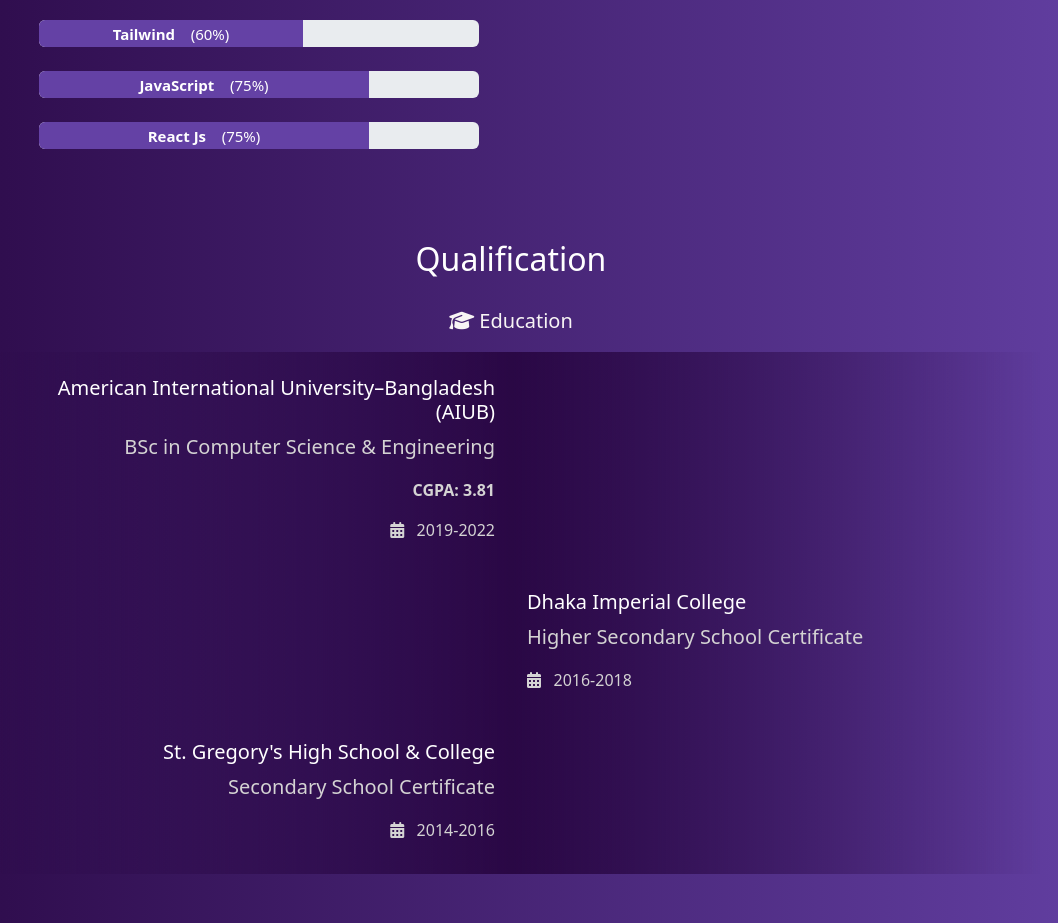
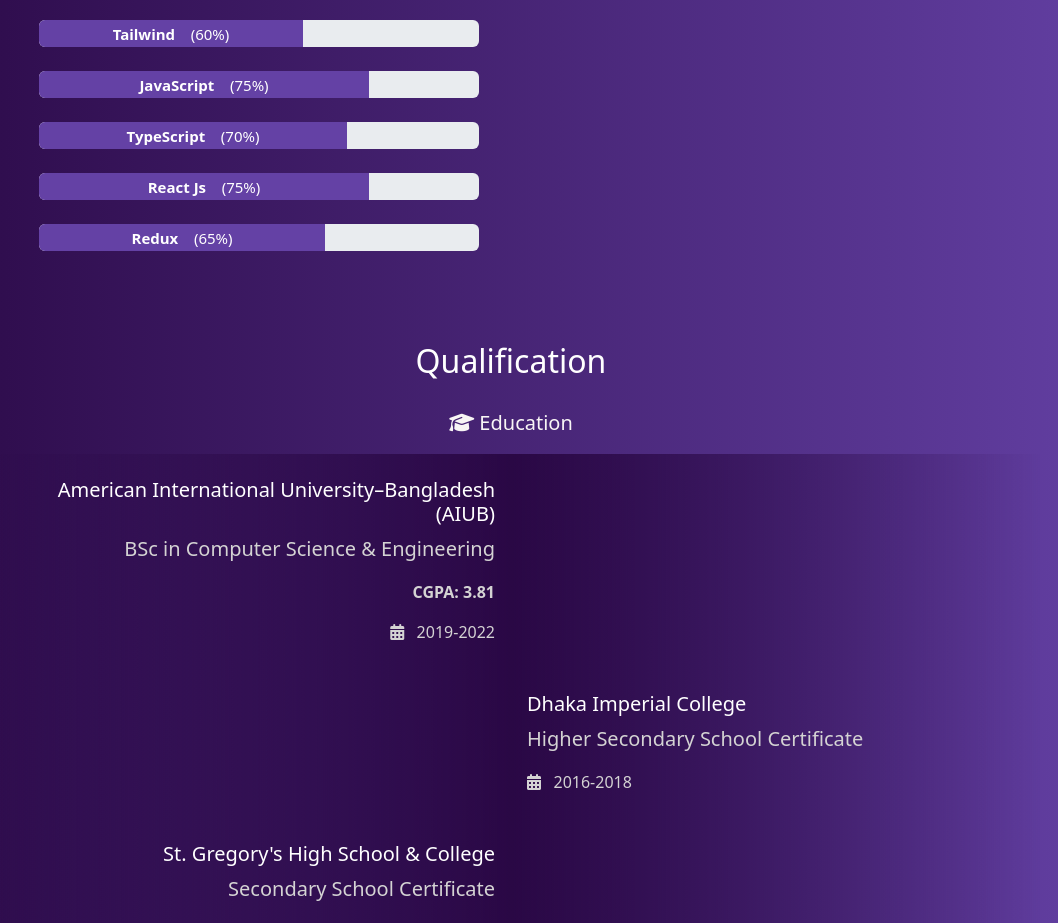
Before and after one commit to zubair-ahmed-official/My-Portfolio-Website, a plain HTML site: page index.html in a window 1280 px wide. Shown: the part 1687-2610 px from the top of the page, without its empty margins (129-1187 px from the left). Drawn offline with nearby package versions, Linux system fonts and the light colour scheme.

Commit message:
Skills updated

```diff
--- a/index.html
+++ b/index.html
@@ -168,11 +168,29 @@
                                 </div>
                             </div>
                             <div class="progress mb-4" style="height: 27px">
+                                <div class="bg-progress progress-bar  progress-bar-animated" style="width: 70%">
+                                    <span style="font-size: 15px;">
+                                        <b>TypeScript</b>
+                                        &nbsp;&nbsp;
+                                        (70%)
+                                    </span>
+                                </div>
+                            </div>
+                            <div class="progress mb-4" style="height: 27px">
                                 <div class="bg-progress progress-bar  progress-bar-animated" style="width: 75%">
                                     <span style="font-size: 15px;">
                                         <b>React Js</b>
                                         &nbsp;&nbsp;
                                         (75%)
+                                    </span>
+                                </div>
+                            </div>
+                            <div class="progress mb-4" style="height: 27px">
+                                <div class="bg-progress progress-bar  progress-bar-animated" style="width: 65%">
+                                    <span style="font-size: 15px;">
+                                        <b>Redux</b>
+                                        &nbsp;&nbsp;
+                                        (65%)
                                     </span>
                                 </div>
                             </div>
```
